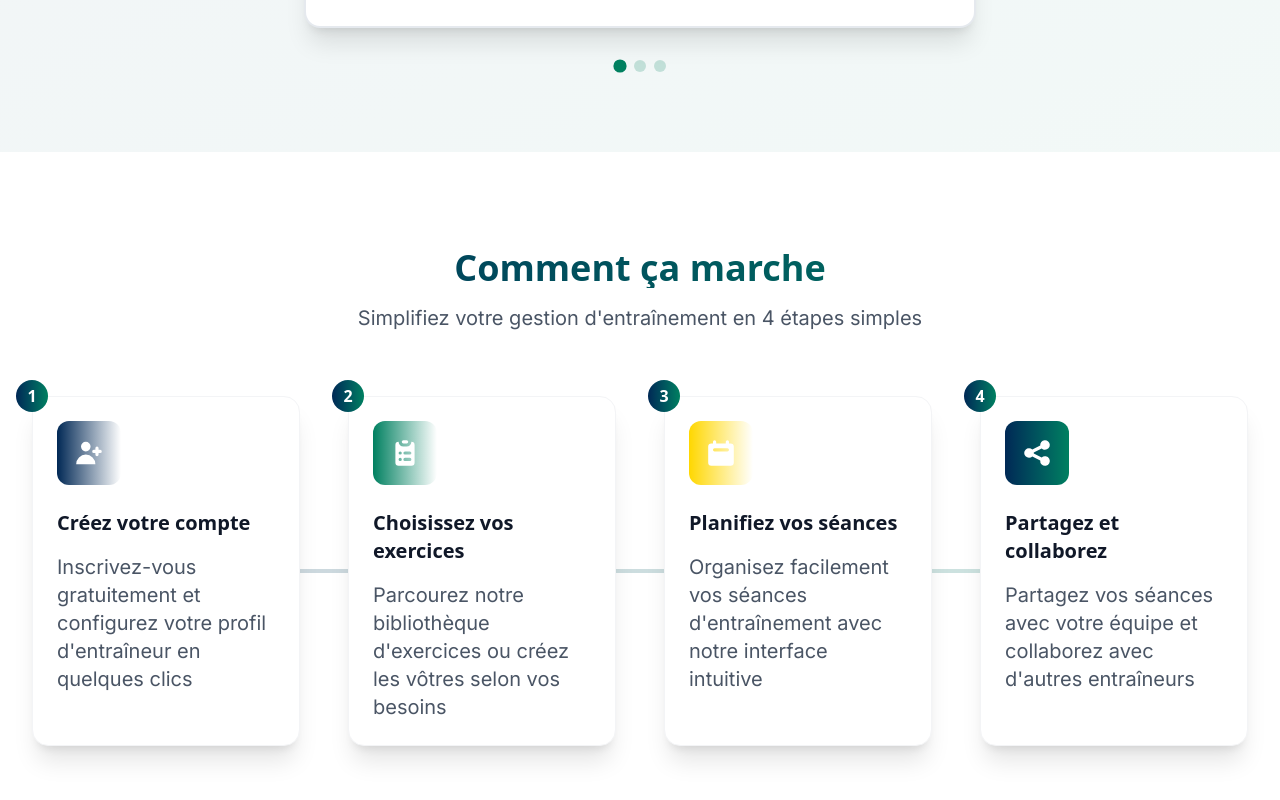
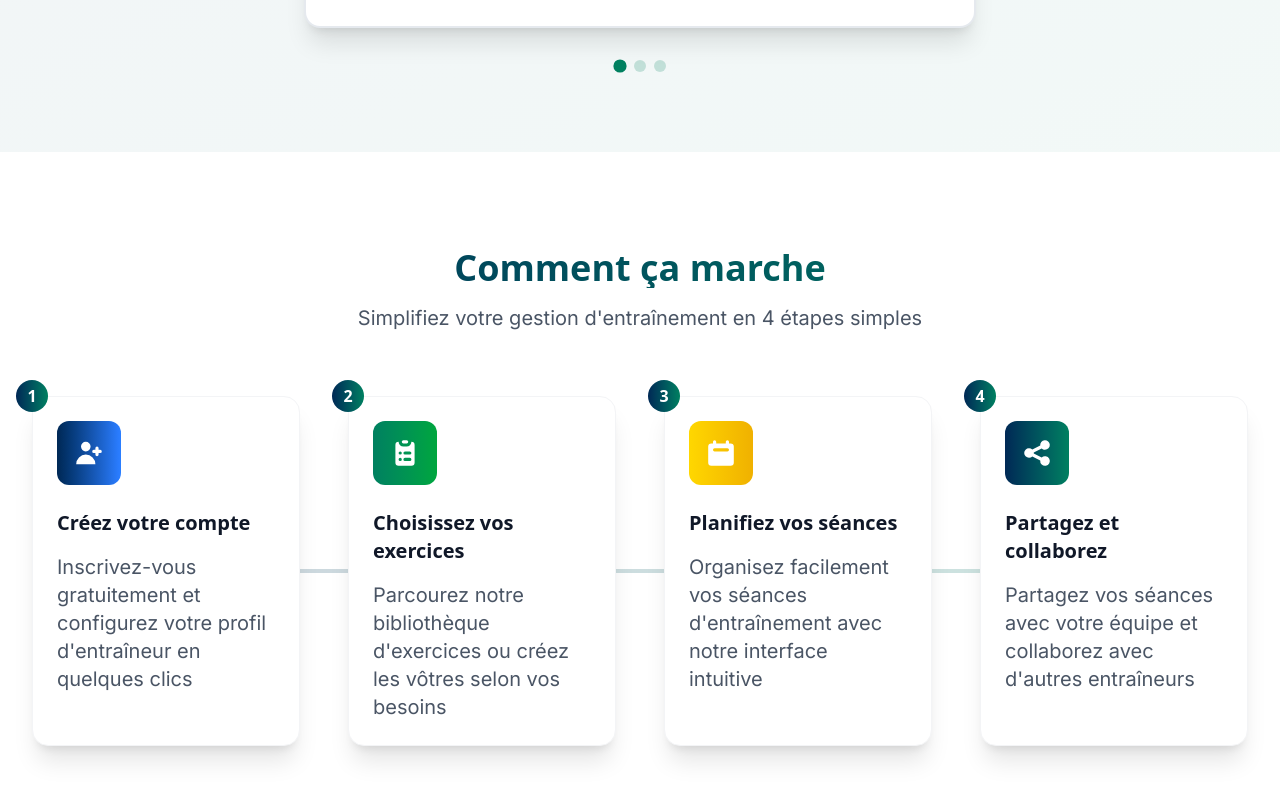
Before and after one commit to petaccia/coatch-heart, a Next.js app in the folder frontend/: page / in a window 1280 px wide. Shown: the part 2051-2851 px from the top of the page. Built offline with nearby package versions, Linux system fonts and the light colour scheme.

Commit message:
update data howItWorks

```diff
--- a/frontend/src/app/globals.css
+++ b/frontend/src/app/globals.css
@@ -12,7 +12,7 @@
 
   /* colors yellow */
   --color-accent: #FFD700; /* jaune or */
-  --color-yellow500: oklch(79.5% 0.184 86.047);
+  --color-accent-dark: oklch(79.5% 0.184 86.047);
 
   /* colors white */
   --color-white: #FFFFFF; /* blanc */
@@ -42,6 +42,9 @@ p {
   @apply font-body text-xl text-p;
 }
 
+.gradient {
+  @apply bg-gradient-to-r from-primary to-secondary;
+}
 
 .gradient-hero {
   @apply bg-gradient-to-r from-green600/10 to-blue500/10;
--- a/frontend/src/data/howItWorksData.ts
+++ b/frontend/src/data/howItWorksData.ts
@@ -15,14 +15,14 @@ export const steps: Step[] = [
     title: "Créez votre compte",
     description: "Inscrivez-vous gratuitement et configurez votre profil d'entraîneur en quelques clics",
     Icon: HiUserAdd,
-    color: "from-primary to-primary-dark"
+    color: "from-primary to-blue500"
   },
   {
     id: 2,
     title: "Choisissez vos exercices",
     description: "Parcourez notre bibliothèque d'exercices ou créez les vôtres selon vos besoins",
     Icon: HiClipboardList,
-    color: "from-secondary to-secondary-dark"
+    color: "from-secondary to-green600"
   },
   {
     id: 3,
```
